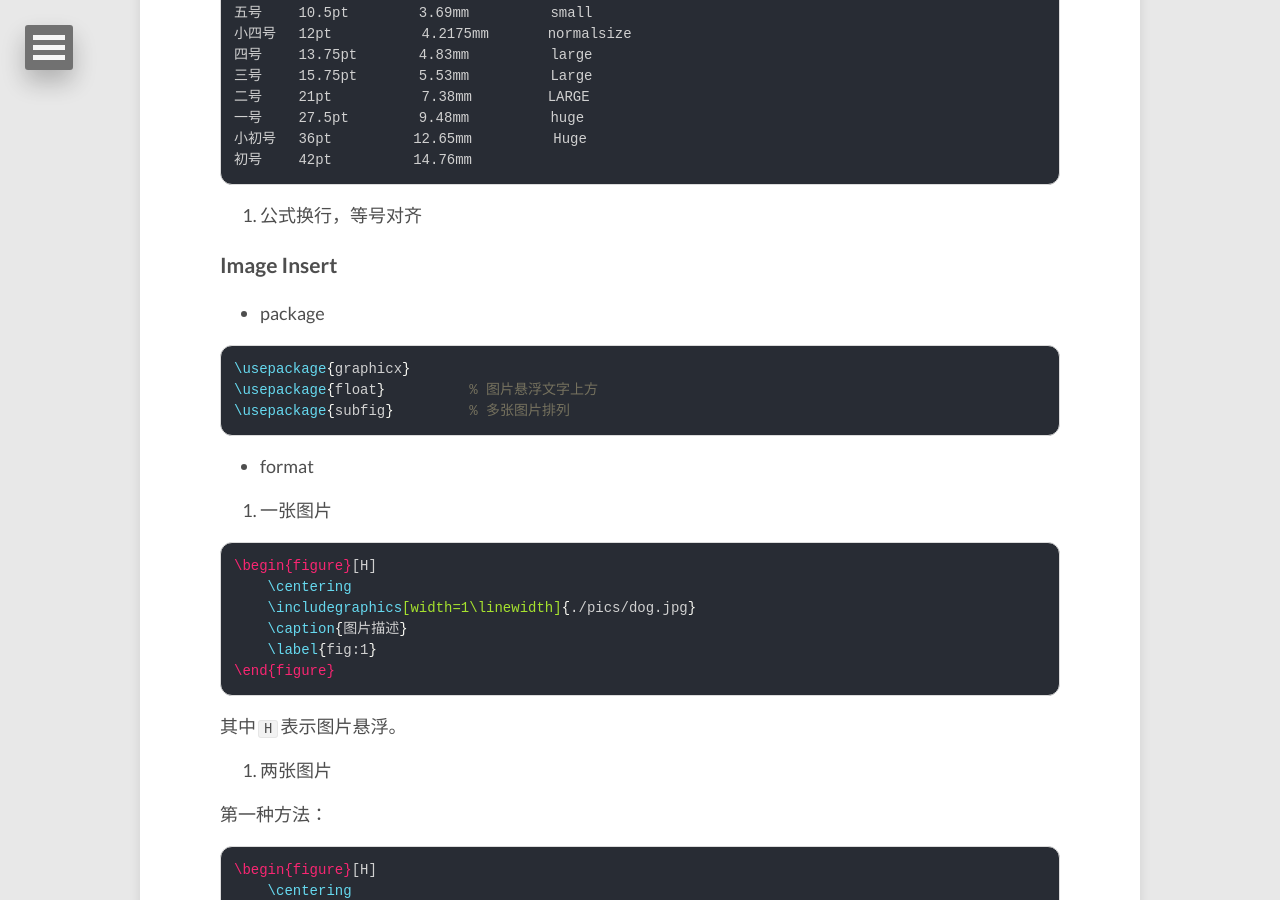
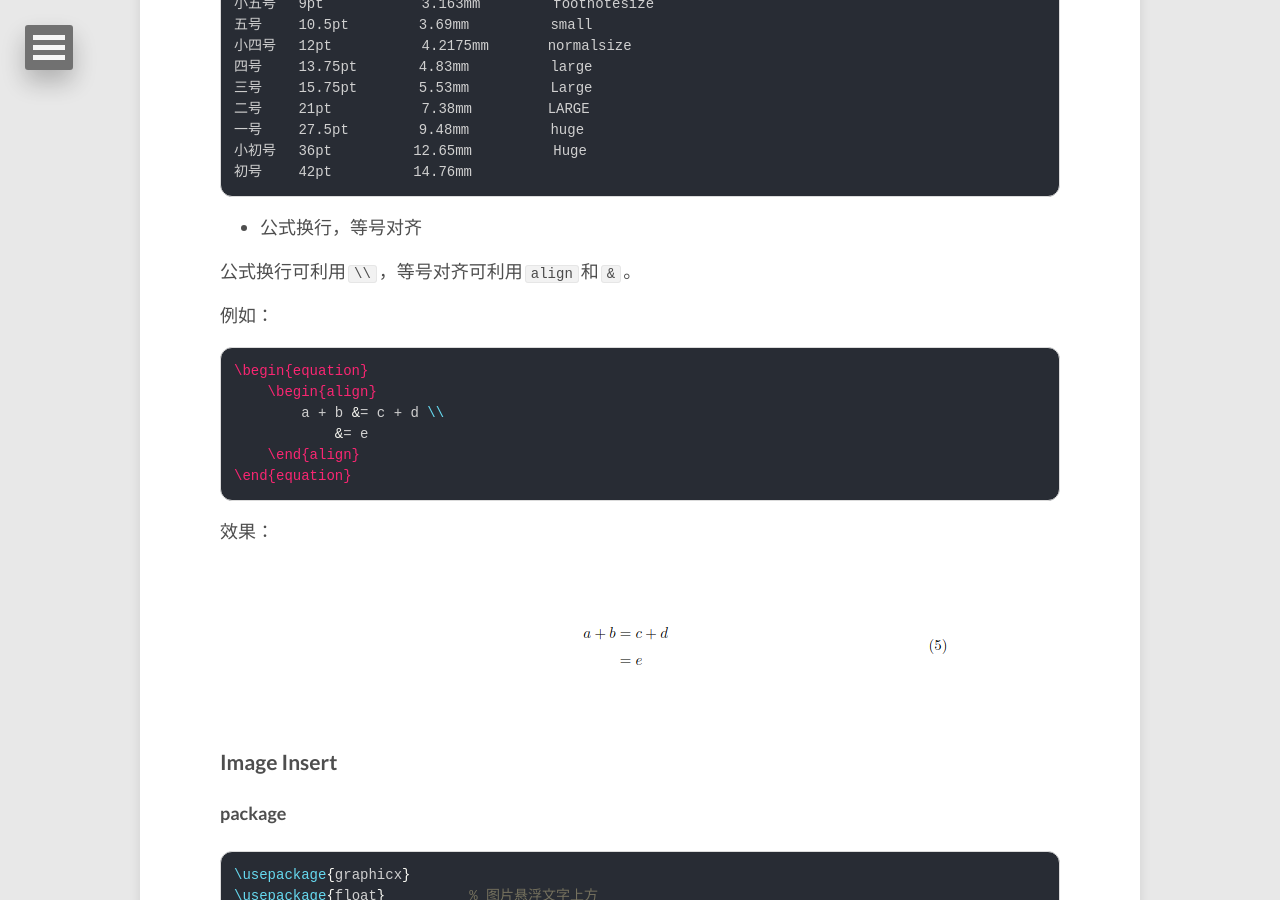
Before and after one commit to lucameng/lucameng.github.io, a Jekyll site: the page built from _posts/2022-05-10-LaTex-template.md, in a window 1280 px wide and 900 px high, scrolled down 2169 px. Built offline with Jekyll 4.4.1, drawn with Linux system fonts in a browser that asks for light colours; some of the changed text lies outside the part shown.

Commit message:
updatepost: LaTex Template

````diff
--- a/_posts/2022-05-10-LaTex-template.md
+++ b/_posts/2022-05-10-LaTex-template.md
@@ -92,12 +92,32 @@ $ a + b = c $
 小初号 　36pt 　　　  　12.65mm　　　　   Huge
 初号 　　42pt 　　　  　14.76mm
 ```
-3. 公式换行，等号对齐
+- 公式换行，等号对齐
 
+公式换行可利用`\\`，等号对齐可利用`align`和`&`。
+
+例如：
+
+```tex
+\begin{equation}
+    \begin{align}
+        a + b &= c + d \\
+            &= e
+    \end{align}
+\end{equation}
+```
+
+效果：
+
+<figure>
+	<p style="text-align: center;">
+         <a href="/images/LaTex/formula1.png"><img src="/images/LaTex/formula1.png" alt=""></a>
+	</p>
+</figure>
 
 ### Image Insert
 
-- package
+#### package
 
 ```tex
 \usepackage{graphicx}
@@ -144,9 +164,9 @@ $ a + b = c $
 
 效果：
 <figure>
-	<center>
+	<p style="text-align: center;">
          <a href="/images/LaTex/imginsr1.png"><img src="/images/LaTex/imginsr1.png" alt=""></a>
-	</center>
+	</p>
 </figure>
 
 第二种方法：
@@ -169,12 +189,12 @@ $ a + b = c $
 
 效果：
 <figure>
-	<center>
+	<p style="text-align: center;">
          <a href="/images/LaTex/imginsr2.png"><img src="/images/LaTex/imginsr2.png" alt=""></a>
-	</center>
+	</p>
 </figure>
 
-3. 四张图片田字形排列
+- 四张图片田字形排列
 
 ```tex
 \begin{figure}[H]
@@ -293,4 +313,4 @@ $ a + b = c $
 
 
 
-## To be continued
+### To be continued...
````
Also changed, not shown: other parts of _posts/2022-05-10-LaTex-template.md (+8 -8 lines), images/LaTex/formula1.png (added).
